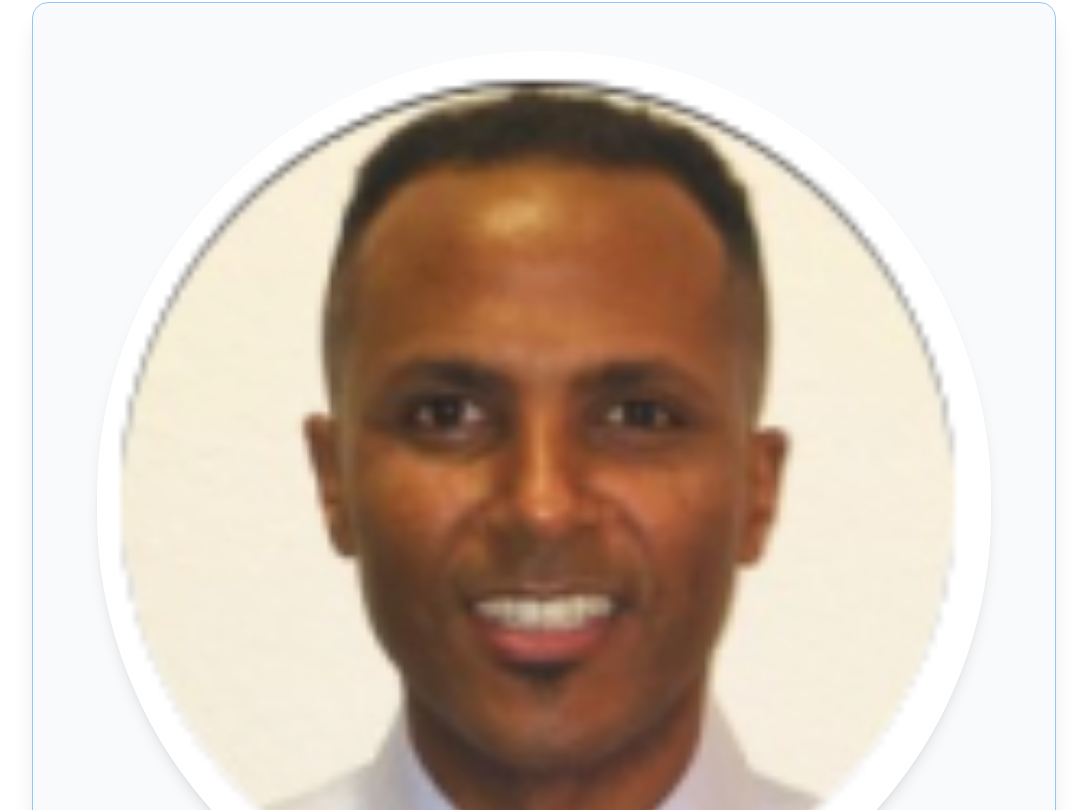
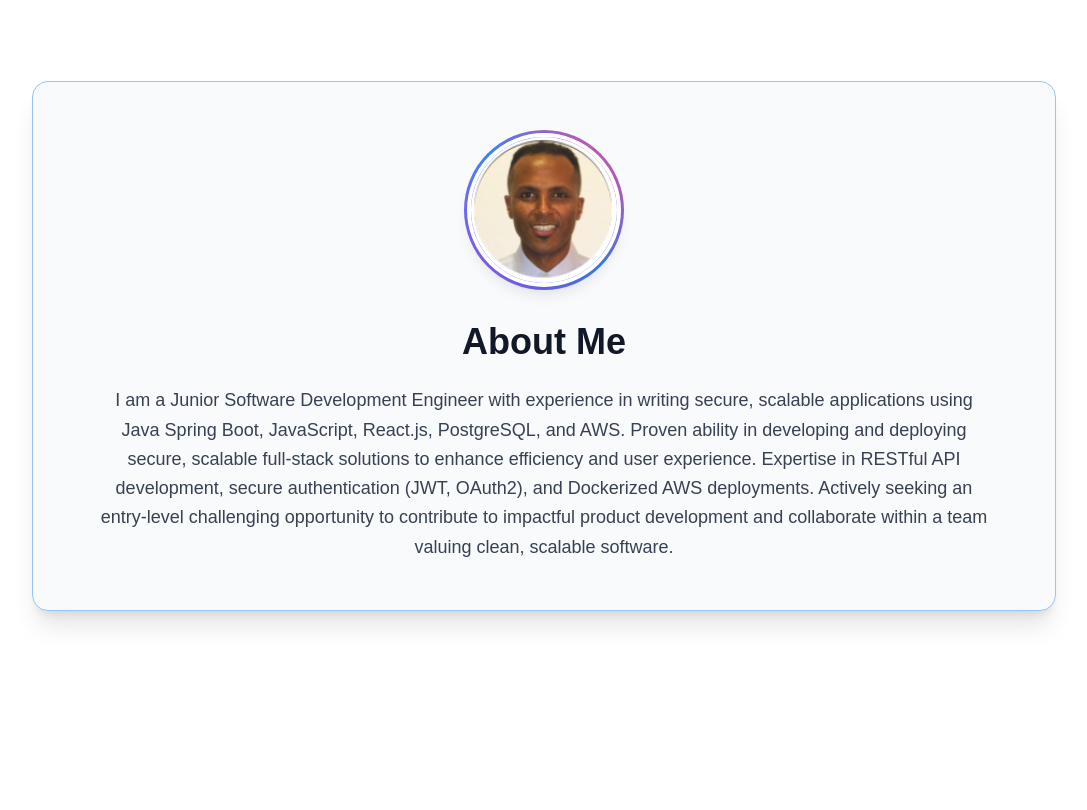
Before and after one commit to streda/personal-portfolio-production, a React (Create React App) app: page / in a window 1280 px wide. Shown: the part 1030-1840 px from the top of the page, without its empty margins (96-1183 px from the left). Built offline with nearby package versions, Linux system fonts and the light colour scheme; no server answers.

Commit message:
Updated Home Page with a Photo

```diff
--- a/src/components/About.tsx
+++ b/src/components/About.tsx
@@ -11,14 +11,17 @@ const About: React.FC = () => {
         whileHover={{ scale: 1.01 }}
         className="max-w-5xl w-full bg-gray-50 border border-blue-300 rounded-2xl shadow-xl px-6 md:px-16 py-12 text-center"
       >
-        {/* Profile Picture */}
+        {/* Profile Picture with Gradient Border */}
 <div className="flex justify-center mb-8">
+  <div className="relative w-32 h-32 md:w-40 md:h-40">
+    <div className="absolute inset-0 rounded-full bg-gradient-to-tr from-purple-500 via-blue-500 to-pink-500 p-[3px] animate-shine">
       <img
         src="/images/Sam-Pic.png"
         alt="Samuel Reda"
-            // className="w-32 h-32 rounded-full shadow-md object-cover"
         className="w-full h-full rounded-full object-cover border-4 border-white shadow-lg"
       />
+    </div>
+  </div>
 </div>
 
         {/* About Text */}
```
Lines whose indentation alone changed are shown as unchanged.
